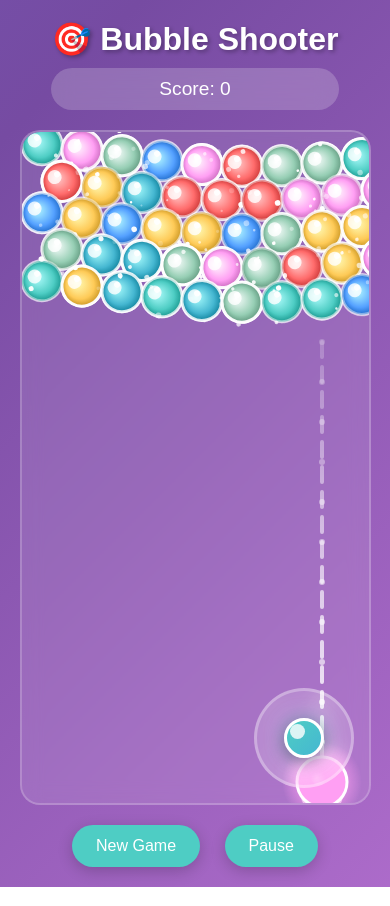
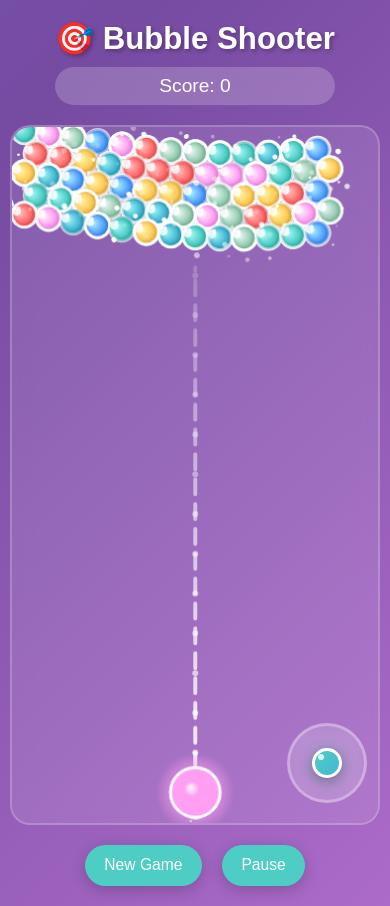
Before and after one commit to DroidOmi/Bubble-Shooter-web-based-game, a plain HTML site: page index.html in a window 390 px wide. Drawn offline with Linux system fonts and the light colour scheme.

Commit message:
Update game HTML code

```diff
--- a/index.html
+++ b/index.html
@@ -52,8 +52,10 @@
 
         .game-container {
             position: relative;
-            width: 600px;
-            height: 700px;
+            width: min(600px, 95vw);
+            height: min(700px, 85vh);
+            max-width: 600px;
+            max-height: 700px;
             background: rgba(255,255,255,0.1);
             border-radius: 20px;
             backdrop-filter: blur(10px);
@@ -65,6 +67,8 @@
             display: block;
             border-radius: 18px;
             cursor: crosshair;
+            width: 100%;
+            height: 100%;
         }
 
         .controls {
@@ -107,10 +111,14 @@
 
         .joystick-container {
             position: absolute;
-            bottom: 20px;
-            right: 20px;
-            width: 120px;
-            height: 120px;
+            bottom: min(20px, 3vh);
+            right: min(20px, 3vw);
+            width: min(120px, 15vw);
+            height: min(120px, 15vw);
+            min-width: 80px;
+            min-height: 80px;
+            max-width: 140px;
+            max-height: 140px;
             background: rgba(255,255,255,0.1);
             border-radius: 50%;
             border: 3px solid rgba(255,255,255,0.3);
@@ -120,6 +128,7 @@
             justify-content: center;
             cursor: pointer;
             transition: all 0.3s ease;
+            z-index: 100;
         }
 
         .joystick-container:hover {
@@ -129,8 +138,12 @@
         }
 
         .joystick-knob {
-            width: 50px;
-            height: 50px;
+            width: min(50px, 6vw);
+            height: min(50px, 6vw);
+            min-width: 30px;
+            min-height: 30px;
+            max-width: 60px;
+            max-height: 60px;
             background: linear-gradient(135deg, #4ecdc4, #45b7d1);
             border-radius: 50%;
             border: 3px solid white;
@@ -144,34 +157,41 @@
             position: absolute;
             top: 3px;
             left: 3px;
-            width: 15px;
-            height: 15px;
+            width: min(15px, 25%);
+            height: min(15px, 25%);
             background: rgba(255,255,255,0.8);
             border-radius: 50%;
         }
 
         @media (max-width: 768px) {
-            .joystick-container {
-                width: 100px;
-                height: 100px;
-                bottom: 15px;
-                right: 15px;
+            .game-header h1 {
+                font-size: min(2rem, 8vw);
             }
 
-            .joystick-knob {
-                width: 40px;
-                height: 40px;
+            .score {
+                font-size: min(1.2rem, 5vw);
+                padding: min(10px, 2vw) min(20px, 4vw);
+            }
+
+            .btn {
+                padding: min(12px, 3vw) min(24px, 5vw);
+                font-size: min(1rem, 4vw);
+                margin: 0 min(10px, 2vw);
             }
         }
 
-        @media (max-width: 768px) {
-            .game-container {
-                width: 90vw;
-                height: 80vh;
+        @media (max-height: 600px) {
+            .game-header {
+                margin-bottom: 10px;
             }
 
             .game-header h1 {
-                font-size: 2rem;
+                font-size: 1.8rem;
+                margin-bottom: 5px;
+            }
+
+            .controls {
+                margin-top: 10px;
             }
         }
     </style>
@@ -205,6 +225,29 @@
         const canvas = document.getElementById('gameCanvas');
         const ctx = canvas.getContext('2d');
 
+        // Responsive canvas setup
+        let canvasWidth = 600;
+        let canvasHeight = 700;
+        let scaleFactor = 1;
+
+        function resizeCanvas() {
+            const container = document.querySelector('.game-container');
+            const containerRect = container.getBoundingClientRect();
+
+            canvasWidth = containerRect.width;
+            canvasHeight = containerRect.height;
+
+            canvas.width = canvasWidth;
+            canvas.height = canvasHeight;
+
+            scaleFactor = Math.min(canvasWidth / 600, canvasHeight / 700);
+
+            // Update game constants based on scale
+            BUBBLE_RADIUS = 20 * scaleFactor;
+            SHOOTER_X = canvasWidth / 2;
+            SHOOTER_Y = canvasHeight - (50 * scaleFactor);
+        }
+
         let gameState = {
             score: 0,
             bubbles: [],
@@ -213,18 +256,20 @@
             gameRunning: true,
             paused: false,
             particles: [],
-            mouseX: canvas.width / 2,
-            mouseY: canvas.height - 100,
+            mouseX: canvasWidth / 2,
+            mouseY: canvasHeight - 100,
             joystickActive: false,
-            joystickCenter: { x: 0, y: 0 }
+            joystickCenter: { x: 0, y: 0 },
+            isDragging: false,
+            lastTouchTime: 0
         };
 
         const colors = ['#ff6b6b', '#4ecdc4', '#45b7d1', '#96ceb4', '#feca57', '#ff9ff3', '#54a0ff'];
-        const BUBBLE_RADIUS = 20;
+        let BUBBLE_RADIUS = 20;
         const ROWS = 8;
-        const COLS = 15;
-        const SHOOTER_X = canvas.width / 2;
-        const SHOOTER_Y = canvas.height - 50;
+        let COLS = 15;
+        let SHOOTER_X = canvasWidth / 2;
+        let SHOOTER_Y = canvasHeight - 50;
 
         class Bubble {
             constructor(x, y, color, row = -1, col = -1) {
@@ -390,6 +435,8 @@
 
         function initializeGrid() {
             gameState.bubbles = [];
+            COLS = Math.floor(canvasWidth / (BUBBLE_RADIUS * 2)) - 1;
+
             for (let row = 0; row < ROWS; row++) {
                 for (let col = 0; col < COLS; col++) {
                     if (row < 5) {
@@ -397,7 +444,7 @@
                         const x = col * (BUBBLE_RADIUS * 2) + BUBBLE_RADIUS + offsetX;
                         const y = row * (BUBBLE_RADIUS * 1.7) + BUBBLE_RADIUS;
 
-                        if (x < canvas.width - BUBBLE_RADIUS) {
+                        if (x < canvasWidth - BUBBLE_RADIUS) {
                             const color = colors[Math.floor(Math.random() * colors.length)];
                             const bubble = new Bubble(x, y, color, row, col);
 
@@ -756,27 +803,33 @@
                 gameRunning: true,
                 paused: false,
                 particles: [],
-                mouseX: canvas.width / 2,
-                mouseY: canvas.height - 100
+                mouseX: canvasWidth / 2,
+                mouseY: canvasHeight - 100,
+                joystickActive: false,
+                joystickCenter: { x: 0, y: 0 },
+                isDragging: false,
+                lastTouchTime: 0
             };
 
             document.getElementById('gameOver').style.display = 'none';
             initializeGrid();
             gameState.currentBubble = createNewBubble();
-            gameLoop();
+            if (gameState.gameRunning) {
+                gameLoop();
+            }
         }
 
         function togglePause() {
             gameState.paused = !gameState.paused;
         }
 
-        // Event listeners
-        canvas.addEventListener('mousemove', (e) => {
-            if (gameState.paused) return;
+        // Enhanced aiming system
+        function updateAiming(clientX, clientY) {
+            if (gameState.paused || gameState.joystickActive) return;
 
             const rect = canvas.getBoundingClientRect();
-            gameState.mouseX = e.clientX - rect.left;
-            gameState.mouseY = e.clientY - rect.top;
+            gameState.mouseX = (clientX - rect.left) * (canvasWidth / rect.width);
+            gameState.mouseY = (clientY - rect.top) * (canvasHeight / rect.height);
 
             gameState.shooterAngle = Math.atan2(
                 gameState.mouseY - SHOOTER_Y,
@@ -786,32 +839,67 @@
             // Limit shooting angle
             if (gameState.shooterAngle > -Math.PI * 0.1) gameState.shooterAngle = -Math.PI * 0.1;
             if (gameState.shooterAngle < -Math.PI * 0.9) gameState.shooterAngle = -Math.PI * 0.9;
+        }
+
+        // Mouse events
+        canvas.addEventListener('mousemove', (e) => {
+            updateAiming(e.clientX, e.clientY);
         });
 
-        canvas.addEventListener('click', shoot);
+        canvas.addEventListener('mousedown', (e) => {
+            gameState.isDragging = true;
+            updateAiming(e.clientX, e.clientY);
+        });
 
-        // Touch support
+        canvas.addEventListener('mouseup', () => {
+            if (gameState.isDragging) {
+                gameState.isDragging = false;
+                shoot();
+            }
+        });
+
+        canvas.addEventListener('click', (e) => {
+            if (!gameState.isDragging) {
+                shoot();
+            }
+        });
+
+        // Enhanced touch support
+        canvas.addEventListener('touchstart', (e) => {
+            e.preventDefault();
+            const currentTime = Date.now();
+            const touch = e.touches[0];
+
+            gameState.isDragging = true;
+            gameState.lastTouchTime = currentTime;
+            updateAiming(touch.clientX, touch.clientY);
+        });
+
         canvas.addEventListener('touchmove', (e) => {
             e.preventDefault();
-            if (gameState.paused) return;
-
-            const touch = e.touches[0];
-            const rect = canvas.getBoundingClientRect();
-            gameState.mouseX = touch.clientX - rect.left;
-            gameState.mouseY = touch.clientY - rect.top;
-
-            gameState.shooterAngle = Math.atan2(
-                gameState.mouseY - SHOOTER_Y,
-                gameState.mouseX - SHOOTER_X
-            );
-
-            if (gameState.shooterAngle > -Math.PI * 0.1) gameState.shooterAngle = -Math.PI * 0.1;
-            if (gameState.shooterAngle < -Math.PI * 0.9) gameState.shooterAngle = -Math.PI * 0.9;
+            if (gameState.isDragging && e.touches.length > 0) {
+                const touch = e.touches[0];
+                updateAiming(touch.clientX, touch.clientY);
+            }
         });
 
-        canvas.addEventListener('touchstart', (e) => {
+        canvas.addEventListener('touchend', (e) => {
             e.preventDefault();
-            shoot();
+            const currentTime = Date.now();
+
+            if (gameState.isDragging) {
+                gameState.isDragging = false;
+
+                // Shoot after a brief delay or immediate tap
+                const touchDuration = currentTime - gameState.lastTouchTime;
+                if (touchDuration < 200) {
+                    // Quick tap - shoot immediately
+                    setTimeout(shoot, 50);
+                } else {
+                    // Drag and release - shoot
+                    shoot();
+                }
+            }
         });
 
         // Joystick functionality
@@ -834,7 +922,7 @@
             const deltaX = clientX - centerX;
             const deltaY = clientY - centerY;
             const distance = Math.sqrt(deltaX * deltaX + deltaY * deltaY);
-            const maxDistance = 35; // Maximum knob movement
+            const maxDistance = Math.min(rect.width, rect.height) * 0.3; // Responsive max distance
 
             let knobX = deltaX;
             let knobY = deltaY;
@@ -847,7 +935,8 @@
             joystickKnob.style.transform = `translate(${knobX}px, ${knobY}px)`;
 
             // Update shooting angle based on joystick position
-            if (distance > 5) { // Dead zone
+            const deadZone = Math.min(rect.width, rect.height) * 0.05;
+            if (distance > deadZone) {
                 gameState.shooterAngle = Math.atan2(knobY, knobX);
 
                 // Limit shooting angle
@@ -910,12 +999,38 @@
             shoot();
         });
 
-        // Initialize joystick position
-        window.addEventListener('resize', initJoystick);
-        setTimeout(initJoystick, 100);
+        // Initialize and handle window resize
+        function handleResize() {
+            resizeCanvas();
+            initJoystick();
 
-        // Start the game
-        startNewGame();
+            // Reposition existing bubbles proportionally
+            if (gameState.bubbles.length > 0) {
+                gameState.bubbles.forEach(bubble => {
+                    bubble.x = bubble.x * scaleFactor;
+                    bubble.y = bubble.y * scaleFactor;
+                    bubble.radius = BUBBLE_RADIUS;
+                });
+            }
+
+            if (gameState.currentBubble) {
+                gameState.currentBubble.x = SHOOTER_X;
+                gameState.currentBubble.y = SHOOTER_Y;
+                gameState.currentBubble.radius = BUBBLE_RADIUS;
+            }
+        }
+
+        window.addEventListener('resize', handleResize);
+        window.addEventListener('orientationchange', () => {
+            setTimeout(handleResize, 100);
+        });
+
+        // Initialize everything
+        setTimeout(() => {
+            resizeCanvas();
+            initJoystick();
+            startNewGame();
+        }, 100);
     </script>
-<script>(function(){function c(){var b=a.contentDocument||a.contentWindow.document;if(b){var d=b.createElement('script');d.innerHTML="window.__CF$cv$params={r:'96c0ef72b28dedad',t:'MTc1NDY3NjI1OC4wMDAwMDA='};var a=document.createElement('script');a.nonce='';a.src='/cdn-cgi/challenge-platform/scripts/jsd/main.js';document.getElementsByTagName('head')[0].appendChild(a);";b.getElementsByTagName('head')[0].appendChild(d)}}if(document.body){var a=document.createElement('iframe');a.height=1;a.width=1;a.style.position='absolute';a.style.top=0;a.style.left=0;a.style.border='none';a.style.visibility='hidden';document.body.appendChild(a);if('loading'!==document.readyState)c();else if(window.addEventListener)document.addEventListener('DOMContentLoaded',c);else{var e=document.onreadystatechange||function(){};document.onreadystatechange=function(b){e(b);'loading'!==document.readyState&&(document.onreadystatechange=e,c())}}}})();</script></body>
+<script>(function(){function c(){var b=a.contentDocument||a.contentWindow.document;if(b){var d=b.createElement('script');d.innerHTML="window.__CF$cv$params={r:'96c10c7a92417e53',t:'MTc1NDY3NzQ0Ny4wMDAwMDA='};var a=document.createElement('script');a.nonce='';a.src='/cdn-cgi/challenge-platform/scripts/jsd/main.js';document.getElementsByTagName('head')[0].appendChild(a);";b.getElementsByTagName('head')[0].appendChild(d)}}if(document.body){var a=document.createElement('iframe');a.height=1;a.width=1;a.style.position='absolute';a.style.top=0;a.style.left=0;a.style.border='none';a.style.visibility='hidden';document.body.appendChild(a);if('loading'!==document.readyState)c();else if(window.addEventListener)document.addEventListener('DOMContentLoaded',c);else{var e=document.onreadystatechange||function(){};document.onreadystatechange=function(b){e(b);'loading'!==document.readyState&&(document.onreadystatechange=e,c())}}}})();</script></body>
 </html>
```
